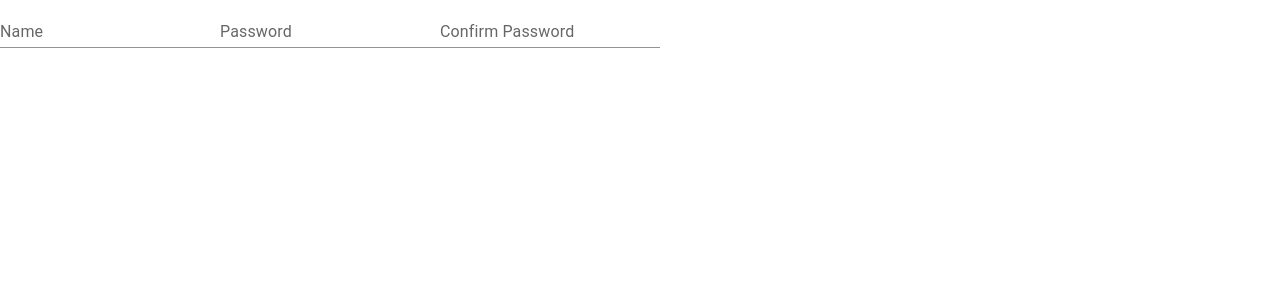
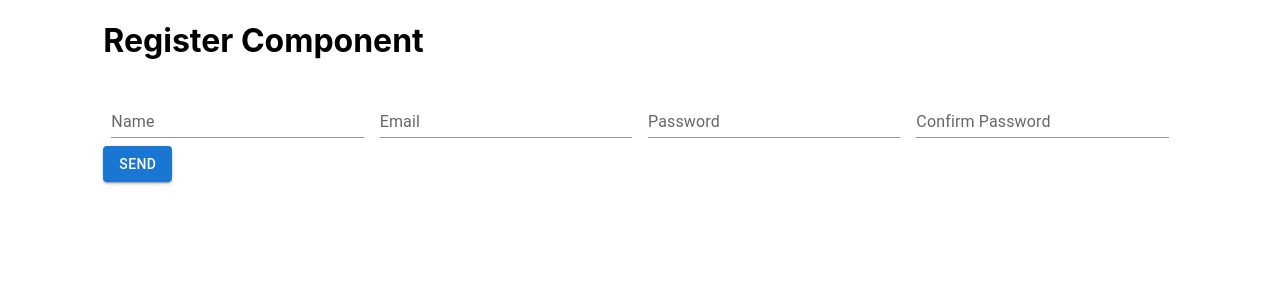
Before and after one commit to Elyonai/academy-first-project, a React (Create React App) app: page / in a window 1280 px wide. Shown: the top 300 px of the page. Built offline with nearby package versions, Linux system fonts and the light colour scheme.

Commit message:
changes in register

```diff
--- a/src/App.js
+++ b/src/App.js
@@ -1,6 +1,4 @@
 import './App.css';
-//import Stack from '@mui/material/Stack';
-//import Button from '@mui/material/Button';
 import Register from './components/register-component/Register';
 
 function App() {
--- a/src/components/register-component/Register.jsx
+++ b/src/components/register-component/Register.jsx
@@ -1,14 +1,36 @@
 import React from 'react';
 import TextField from '@mui/material/TextField';
-//import './Register.scss';
+import Box from '@mui/material/Box';
+import Grid from '@mui/material/Grid';
+import Button from '@mui/material/Button';
+import './Register.css';
 
 export default function Register() {
+  function submit() {
+    console.log('submited');
+  }
   return (
+    <Grid container direction='row' justifyContent='center' alignItems='center'>
       <div>
+        <Box
+          component='form'
+          sx={{
+            '& .MuiTextField-root': { m: 1, width: '25ch' },
+          }}
+          noValidate
+          autoComplete='off'
+        >
+          <h1>Register Component</h1>
           <TextField
             className='input-field'
             id='name'
             label='Name'
+            variant='standard'
+          />
+          <TextField
+            className='input-field'
+            id='standard-basic'
+            label='Email'
             variant='standard'
           />
           <TextField
@@ -23,6 +45,11 @@ export default function Register() {
             label='Confirm Password'
             variant='standard'
           />
+        </Box>
+        <Button onClick={submit} variant='contained'>
+          Send
+        </Button>
       </div>
+    </Grid>
   );
 }
```
Also changed, not shown: src/components/register-component/Register.css (renamed from src/components/register-component/Register.scss). Lines whose indentation alone changed are shown as unchanged.
